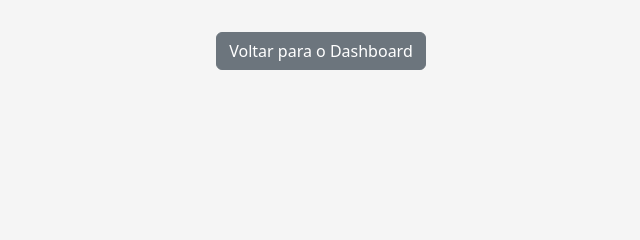
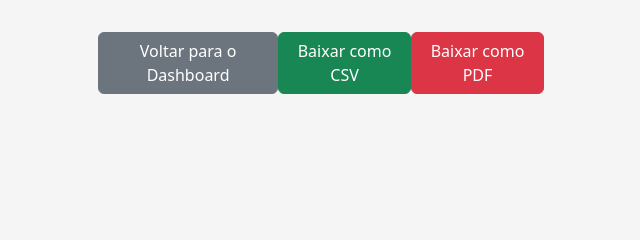
Before and after one commit to andersondemetrio/precificacao, a Django app: page /dashboard/lista_salarios_view/ in a window 1280 px wide. Shown: the part 347-587 px from the top of the page, without its empty margins (319-959 px from the left). Run offline with Django 4.2, Linux system fonts and the light colour scheme; data that the repository does not hold is empty; some libraries are stand-ins or nearby versions.

Commit message:
Adicionando pdf e cvs

```diff
--- a/dashboard/templates/lista_salarios.html
+++ b/dashboard/templates/lista_salarios.html
@@ -1,5 +1,6 @@
 {% load bootstrap4 %}
 {% load static %}
+
 <!DOCTYPE html>
 <html lang="en">
 <head>
@@ -60,7 +61,9 @@
                             </tbody>
                         </table>
                         <div class="d-flex justify-content-center mt-3">
-                            <a href="{% url 'dashboard' %}" class="btn btn-secondary">Voltar para o Dashboard</a>
+                            <a href="{% url 'dashboard' %}" class="btn btn-secondary mr-2">Voltar para o Dashboard</a>
+                            <a href="{% url 'export_csv' %}" class="btn btn-success mr-2">Baixar como CSV</a>
+                            <a href="{% url 'export_pdf' %}" class="btn btn-danger">Baixar como PDF</a>
                         </div>
                     </div>
                 </div>
--- a/dashboard/urls.py
+++ b/dashboard/urls.py
@@ -22,4 +22,6 @@
     path('colaboradores_view/',colaboradores_view,name='colaboradores_view'),
     path('busca_cargo/', busca_cargo, name='busca_cargo'),
     path('lista_salarios_view/', lista_salarios_view, name='lista_salarios_view'),
+    path('export_csv/',export_csv, name='export_csv'),
+    path('export_pdf/', export_pdf, name='export_pdf'),
 ]
--- a/dashboard/views.py
+++ b/dashboard/views.py
@@ -16,6 +16,13 @@
 import random
 from .forms import EmployeeForm
 from .models import GastosFixos,Colaboradores,Cargos, Endereco, Empresa,CalendarioMensal,Employee
+import csv
+
+from reportlab.lib import colors
+from reportlab.lib.pagesizes import letter
+from reportlab.platypus import SimpleDocTemplate, Table, TableStyle
+
+import io
 
 @login_required
 def dashboard_view(request):
@@ -318,3 +325,69 @@
     }
 
     return render(request, 'lista_salarios.html', context)
+
+# Função para exportar os dados para o CSV
+def export_csv(request):
+    response = HttpResponse(content_type='text/csv')
+    response['Content-Disposition'] = 'attachment; filename="encargos_funcionarios.csv"'
+
+    writer = csv.writer(response)
+    writer.writerow(['Colaborador', 'Salário', 'Setor', 'Cargo', 'Periculosidade', 'FGTS', '1/3 Férias', 'FGTS Férias', '13º Salário', 'FGTS 13º', 'Multa Rescisória', 'Rateio', 'Custo Mês'])
+
+    employees = Employee.objects.all()  # Use apropriate queryset here
+    for employee in employees:
+        writer.writerow([employee.colaborador.nome, employee.colaborador.salario, employee.setor, employee.cargo, employee.periculosidade, employee.fgts, employee.um_terco_ferias, employee.fgts_ferias, employee.decimo_terceiro, employee.fgts_decimo_terceiro, employee.multa_rescisoria, employee.rateio, employee.custo_mes])
+
+    return response
+
+from django.http import HttpResponse
+from reportlab.lib.pagesizes import landscape, A3
+from reportlab.platypus import SimpleDocTemplate, Table, TableStyle
+from reportlab.lib import colors
+import io
+
+def export_pdf(request):
+    response = HttpResponse(content_type='application/pdf')
+    response['Content-Disposition'] = 'attachment; filename="salaries.pdf"'
+
+    buffer = io.BytesIO()
+    doc = SimpleDocTemplate(buffer, pagesize=landscape(A3))
+
+    data = []
+    employees = Employee.objects.all()  # Use appropriate queryset here
+    for employee in employees:
+        data.append([
+            employee.colaborador.nome,
+            f"R$ {employee.colaborador.salario:.2f}",
+            employee.setor,
+            employee.cargo,
+            f"R$ {employee.periculosidade:.2f}",
+            f"R$ {employee.fgts:.2f}",
+            f"R$ {employee.um_terco_ferias:.2f}",
+            f"R$ {employee.fgts_ferias:.2f}",
+            f"R$ {employee.decimo_terceiro:.2f}",
+            f"R$ {employee.fgts_decimo_terceiro:.2f}",
+            f"R$ {employee.multa_rescisoria:.2f}",
+            f"R$ {employee.rateio:.2f}",
+            f"R$ {employee.custo_mes:.2f}"
+        ])
+
+    table = Table(data)
+    style = TableStyle([
+        ('BACKGROUND', (0, 0), (-1, 0), colors.grey),
+        ('TEXTCOLOR', (0, 0), (-1, 0), colors.whitesmoke),
+        ('ALIGN', (0, 0), (-1, -1), 'CENTER'),
+        ('FONTNAME', (0, 0), (-1, 0), 'Helvetica-Bold'),
+        ('BOTTOMPADDING', (0, 0), (-1, 0), 12),
+        ('BACKGROUND', (0, 1), (-1, -1), colors.beige),
+        ('GRID', (0, 0), (-1, -1), 1, colors.black)
+    ])
+
+    table.setStyle(style)
+    elements = [table]
+
+    doc.build(elements)
+    response.write(buffer.getvalue())
+    buffer.close()
+
+    return response
--- a/requirements.txt
+++ b/requirements.txt
@@ -4,8 +4,10 @@
 Django==4.2.4
 django-bootstrap4==23.2
 django-pagination==1.0.7
+Pillow==10.0.0
 psycopg2==2.9.7
 python-decouple==3.8
+reportlab==4.0.4
 soupsieve==2.4.1
 sqlparse==0.4.4
 typing_extensions==4.7.1
```
